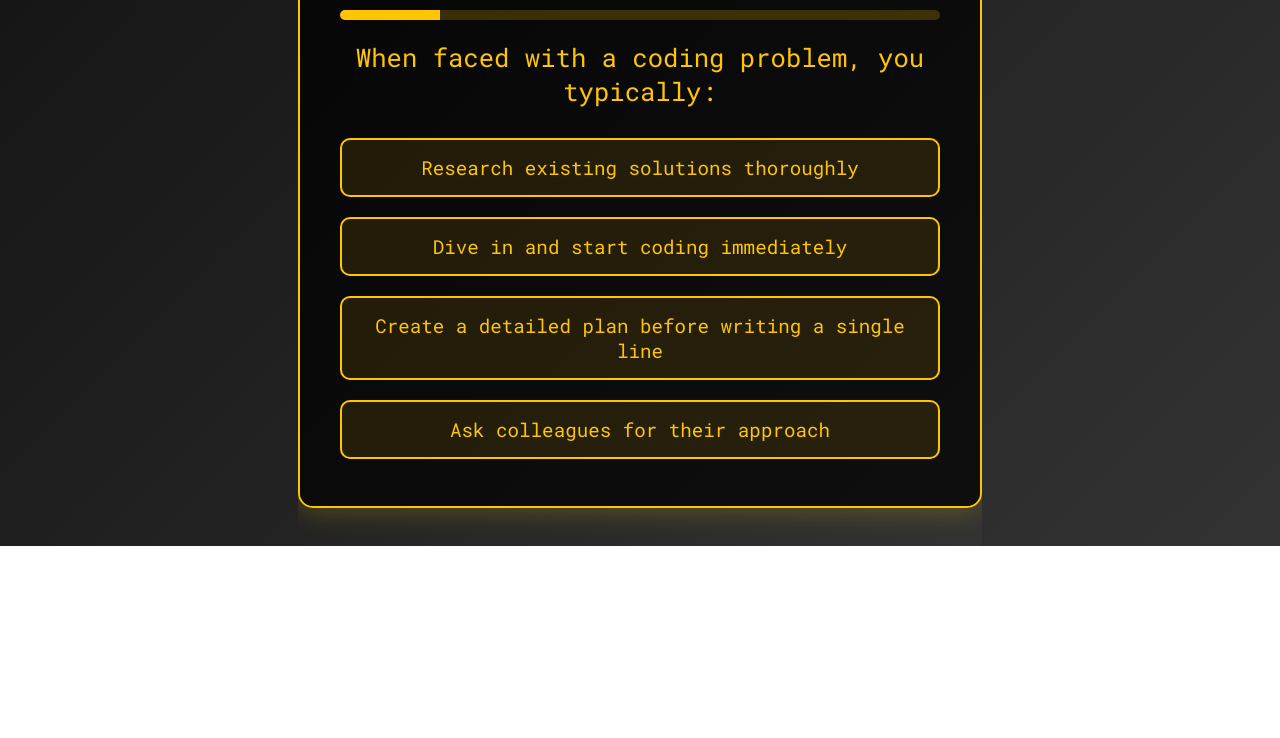
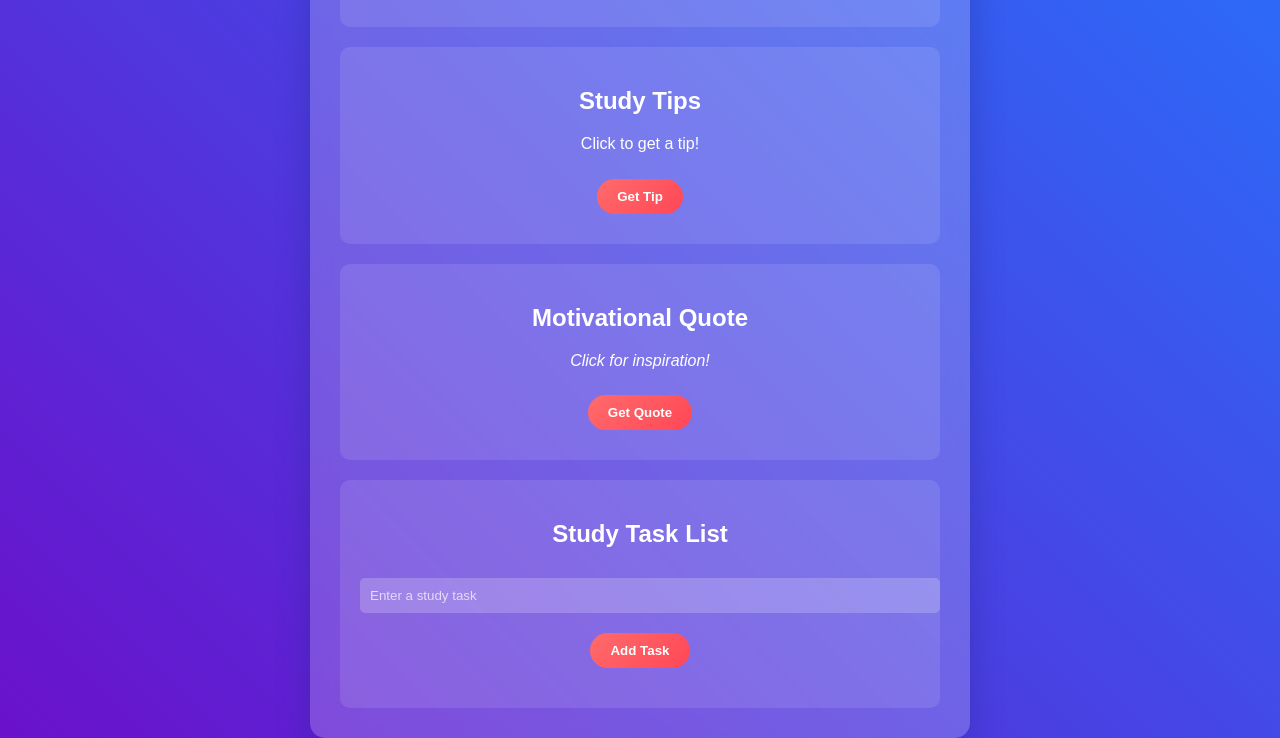
Before and after one commit to siniiisark/techfest-studybuddy, a plain HTML site: page index.html in a window 1280 px wide. Shown: the part 254-992 px from the top of the page. Before the commit the page ends 800 px from the top, so only its background shows below. Drawn offline with Linux system fonts and the light colour scheme.

Commit message:
Update index.html

```diff
--- a/index.html
+++ b/index.html
@@ -2,246 +2,236 @@
 <html lang="en">
 <head>
     <meta charset="UTF-8">
-    <title>What Kind of Coder Are You?</title>
-    <link href="https://fonts.googleapis.com/css2?family=Orbitron:wght@400;700&family=Roboto+Mono:wght@300;400;700&display=swap" rel="stylesheet">
+    <title>study buddy</title>
     <style>
-        html, body {
-            height: 100%;
+        body {
+            font-family: 'Arial', sans-serif;
             margin: 0;
+            padding: 0;
+            background: linear-gradient(45deg, #6a11cb 0%, #2575fc 100%);
+            min-height: 100vh;
             display: flex;
             justify-content: center;
             align-items: center;
-            overflow: hidden;
-            font-family: 'Roboto Mono', monospace;
-            background: linear-gradient(135deg, #121212, #333333);
-            color: #ffc600;
+            color: white;
         }
-        .quiz-container {
-            width: 600px;
-            padding: 40px;
+        .container {
+            background-color: rgba(255, 255, 255, 0.2);
+            border-radius: 15px;
+            padding: 30px;
+            width: 90%;
+            max-width: 600px;
             text-align: center;
-            background-color: rgba(0, 0, 0, 0.7);
-            border-radius: 15px;
-            box-shadow: 0 0 30px rgba(255, 198, 0, 0.3);
-            position: relative;
-            z-index: 10;
-            max-height: 80vh;
-            overflow-y: auto;
-            border: 2px solid #ffc600;
+            backdrop-filter: blur(10px);
+            box-shadow: 0 8px 32px 0 rgba(31, 38, 135, 0.37);
         }
         h1 {
-            font-family: 'Orbitron', sans-serif;
-            color: #ffc600;
-            font-size: 3rem;
-            margin-bottom: 30px;
-            text-shadow: 0 0 10px rgba(255, 198, 0, 0.5);
+            color: white;
+            margin-bottom: 20px;
         }
-        .question {
-            font-size: 1.6rem;
-            margin-bottom: 30px;
-            color: #ffc600;
+        .timer {
+            font-size: 2em;
+            color: #ffd700;
+            margin: 20px 0;
         }
-        .options {
+        .section {
+            background-color: rgba(255, 255, 255, 0.1);
+            border-radius: 10px;
+            padding: 20px;
+            margin-top: 20px;
+        }
+        .btn {
+            display: inline-block;
+            padding: 10px 20px;
+            margin: 10px;
+            border: none;
+            border-radius: 25px;
+            background: linear-gradient(135deg, #ff6b6b, #ff4757);
+            color: white;
+            font-weight: bold;
+            cursor: pointer;
+            transition: transform 0.3s, box-shadow 0.3s;
+            text-decoration: none;
+        }
+        .btn:hover {
+            transform: scale(1.05);
+            box-shadow: 0 4px 15px rgba(0,0,0,0.2);
+        }
+        #task-list {
+            text-align: left;
+            margin-top: 10px;
+        }
+        .task-item {
             display: flex;
-            flex-direction: column;
-            gap: 20px;
+            justify-content: space-between;
+            align-items: center;
+            background-color: rgba(255, 255, 255, 0.1);
+            margin: 5px 0;
+            padding: 10px;
+            border-radius: 5px;
         }
-        button {
-            font-family: 'Roboto Mono', monospace;
-            font-size: 1.2rem;
-            padding: 15px;
-            background-color: rgba(255, 198, 0, 0.1);
-            color: #ffc600;
-            border: 2px solid #ffc600;
-            border-radius: 10px;
-            cursor: pointer;
-            transition: all 0.3s ease;
-            position: relative;
-            overflow: hidden;
+        .task-item.completed {
+            text-decoration: line-through;
+            opacity: 0.6;
         }
-        button::before {
-            content: '';
-            position: absolute;
-            top: 0;
-            left: -100%;
+        #quote-display {
+            font-style: italic;
+            margin: 15px 0;
+        }
+        input[type="text"] {
             width: 100%;
-            height: 100%;
-            background: linear-gradient(120deg, transparent, rgba(255, 198, 0, 0.2), transparent);
-            transition: all 0.5s ease;
+            padding: 10px;
+            margin: 10px 0;
+            border: none;
+            border-radius: 5px;
+            background-color: rgba(255, 255, 255, 0.2);
+            color: white;
         }
-        button:hover::before {
-            left: 100%;
-        }
-        button:hover {
-            transform: scale(1.05);
-            box-shadow: 0 0 15px rgba(255, 198, 0, 0.5);
-        }
-        #result {
-            margin-top: 30px;
-            font-size: 1.5rem;
-            color: #ffc600;
-            line-height: 1.6;
-        }
-        .progress {
-            width: 100%;
-            height: 10px;
-            background-color: rgba(255, 198, 0, 0.2);
-            margin-bottom: 20px;
-            border-radius: 5px;
-            overflow: hidden;
-        }
-        .progress-bar {
-            width: 0;
-            height: 100%;
-            background-color: #ffc600;
-            transition: width 0.5s ease;
+        input::placeholder {
+            color: rgba(255, 255, 255, 0.7);
         }
     </style>
 </head>
 <body>
-    <div class="quiz-container">
-        <h1>Coder Personality Quiz</h1>
-        <div class="progress">
-            <div id="progress-bar" class="progress-bar"></div>
+    <div class="container">
+        <h1>🚀 Exam Buddy Pro 📚</h1>
+
+        <div class="section">
+            <div class="timer" id="countdown">00:00:00</div>
+            <button class="btn" onclick="startTimer()">Start Studying</button>
+            <button class="btn" onclick="resetTimer()">Reset Timer</button>
         </div>
-        <div id="quiz">
-            <div class="question" id="question"></div>
-            <div class="options" id="options"></div>
+
+        <div class="section">
+            <h2>Study Tips</h2>
+            <p id="tip-display">Click to get a tip!</p>
+            <button class="btn" onclick="getRandomTip()">Get Tip</button>
         </div>
-        <div id="result"></div>
+
+        <div class="section">
+            <h2>Motivational Quote</h2>
+            <p id="quote-display">Click for inspiration!</p>
+            <button class="btn" onclick="getRandomQuote()">Get Quote</button>
+        </div>
+
+        <div class="section">
+            <h2>Study Task List</h2>
+            <input type="text" id="task-input" placeholder="Enter a study task">
+            <button class="btn" onclick="addTask()">Add Task</button>
+            <div id="task-list"></div>
+        </div>
     </div>
 
     <script>
-        const quizData = {
-            questions: [
-                {
-                    text: "When faced with a coding problem, you typically:",
-                    options: [
-                        { text: "Research existing solutions thoroughly", coder: "Researcher" },
-                        { text: "Dive in and start coding immediately", coder: "Adventurer" },
-                        { text: "Create a detailed plan before writing a single line", coder: "Architect" },
-                        { text: "Ask colleagues for their approach", coder: "Collaborator" }
-                    ]
-                },
-                {
-                    text: "Your favorite programming language is:",
-                    options: [
-                        { text: "Python - versatile and readable", coder: "Researcher" },
-                        { text: "Rust - performance and safety", coder: "Architect" },
-                        { text: "JavaScript - flexible and dynamic", coder: "Adventurer" },
-                        { text: "TypeScript - structured and predictable", coder: "Collaborator" }
-                    ]
-                },
-                {
-                    text: "In a team project, you're most likely to:",
-                    options: [
-                        { text: "Write comprehensive documentation", coder: "Researcher" },
-                        { text: "Prototype new features quickly", coder: "Adventurer" },
-                        { text: "Design the overall system architecture", coder: "Architect" },
-                        { text: "Ensure smooth communication between team members", coder: "Collaborator" }
-                    ]
-                },
-                {
-                    text: "Your ideal coding environment is:",
-                    options: [
-                        { text: "A quiet space with multiple research resources", coder: "Researcher" },
-                        { text: "An open, collaborative workspace", coder: "Collaborator" },
-                        { text: "A minimalist setup with multiple monitors", coder: "Architect" },
-                        { text: "A dynamic, flexible workspace", coder: "Adventurer" }
-                    ]
-                },
-                {
-                    text: "When debugging, you prefer to:",
-                    options: [
-                        { text: "Use systematic debugging tools and techniques", coder: "Researcher" },
-                        { text: "Experiment with different solutions quickly", coder: "Adventurer" },
-                        { text: "Analyze the entire system for potential issues", coder: "Architect" },
-                        { text: "Collaborate and get input from team members", coder: "Collaborator" }
-                    ]
-                },
-                {
-                    text: "Your approach to learning new technologies is:",
-                    options: [
-                        { text: "Deep-dive into academic papers and official documentation", coder: "Researcher" },
-                        { text: "Build side projects to learn hands-on", coder: "Adventurer" },
-                        { text: "Create comprehensive learning roadmaps", coder: "Architect" },
-                        { text: "Join study groups and collaborative learning platforms", coder: "Collaborator" }
-                    ]
-                }
-            ],
-            results: {
-                "Researcher": {
-                    description: "The Research-Driven Coder 🔬\n\nYou approach coding with academic precision. Your strength lies in deep understanding, thorough research, and methodical problem-solving. You're the one who digs into documentation, understands the theory behind technologies, and develops solutions based on comprehensive knowledge."
-                },
-                "Adventurer": {
-                    description: "The Experimental Coder 🚀\n\nYou're a coding adventurer who learns by doing. Quick to prototype, unafraid of failure, and always eager to try new approaches. Your dynamic coding style means you're often the first to explore new technologies and find innovative solutions through hands-on experimentation."
-                },
-                "Architect": {
-                    description: "The Systems Architect 🏗️\n\nYou see code as a complex, interconnected system. Your strength is in designing elegant, scalable architectures. Before writing a single line of code, you've already mapped out the entire system in your mind, ensuring efficiency, maintainability, and future-proofing."
-                },
-                "Collaborator": {
-                    description: "The Team-Oriented Coder 🤝\n\nCommunication and teamwork are your superpowers. You excel at bridging gaps between team members, ensuring smooth project flow, and creating code that's not just functional, but also comprehensible and maintainable by your entire team."
-                }
-            }
-        };
+        let countdown;
+        let totalSeconds = 0;
 
-        let currentQuestion = 0;
-        let coderScores = {
-            "Researcher": 0,
-            "Adventurer": 0,
-            "Architect": 0,
-            "Collaborator": 0
-        };
+        function startTimer() {
+            const timerDisplay = document.getElementById('countdown');
 
-        function updateProgressBar() {
-            const progressBar = document.getElementById('progress-bar');
-            const progress = ((currentQuestion + 1) / quizData.questions.length) * 100;
-            progressBar.style.width = `${progress}%`;
+            clearInterval(countdown);
+
+            countdown = setInterval(() => {
+                totalSeconds++;
+
+                let hours = Math.floor(totalSeconds / 3600);
+                let minutes = Math.floor((totalSeconds % 3600) / 60);
+                let seconds = totalSeconds % 60;
+
+                hours = hours < 10 ? '0' + hours : hours;
+                minutes = minutes < 10 ? '0' + minutes : minutes;
+                seconds = seconds < 10 ? '0' + seconds : seconds;
+
+                timerDisplay.textContent = `${hours}:${minutes}:${seconds}`;
+            }, 1000);
         }
 
-        function displayQuestion() {
-            const questionEl = document.getElementById('question');
-            const optionsEl = document.getElementById('options');
-            const currentQuizQuestion = quizData.questions[currentQuestion];
-
-            questionEl.textContent = currentQuizQuestion.text;
-            optionsEl.innerHTML = '';
-
-            currentQuizQuestion.options.forEach(option => {
-                const button = document.createElement('button');
-                button.textContent = option.text;
-                button.addEventListener('click', () => selectAnswer(option.coder));
-                optionsEl.appendChild(button);
-            });
-
-            updateProgressBar();
+        function resetTimer() {
+            clearInterval(countdown);
+            totalSeconds = 0;
+            document.getElementById('countdown').textContent = '00:00:00';
         }
 
-        function selectAnswer(coder) {
-            coderScores[coder]++;
-            currentQuestion++;
+        const studyTips = [
+            "Take short breaks every 25 minutes!",
+            "Drink water and stay hydrated while studying.",
+            "Create a calm study space with good lighting.",
+            "Use colorful notes to make studying fun.",
+            "Practice deep breathing when you feel stressed.",
+            "Get enough sleep before your exams.",
+            "Try explaining topics to an imaginary friend.",
+            "Use sticky notes for important information.",
+            "Mix up your study locations to stay interested.",
+            "Reward yourself after completing study goals!"
+        ];
 
-            if (currentQuestion < quizData.questions.length) {
-                displayQuestion();
-            } else {
-                showResult();
-            }
+        function getRandomTip() {
+            const tipDisplay = document.getElementById('tip-display');
+            const randomTip = studyTips[Math.floor(Math.random() * studyTips.length)];
+            tipDisplay.textContent = randomTip;
         }
 
-        function showResult() {
-            const quizEl = document.getElementById('quiz');
-            const resultEl = document.getElementById('result');
-            quizEl.style.display = 'none';
+        const motivationalQuotes = [
+            "Believe you can and you're halfway there. - Theodore Roosevelt",
+            "Success is not final, failure is not fatal: it is the courage to continue that counts. - Winston Churchill",
+            "The future depends on what you do today. - Mahatma Gandhi",
+            "You are braver than you believe, stronger than you seem, and smarter than you think. - A.A. Milne",
+            "Your hardest times often lead to the greatest moments of your life. - Roy T. Bennett",
+            "Don't watch the clock; do what it does. Keep going. - Sam Levenson",
+            "The only way to do great work is to love what you do. - Steve Jobs",
+            "Believe in yourself and all that you are. - Christian D. Larson",
+            "Success is walking from failure to failure with no loss of enthusiasm. - Winston Churchill",
+            "You miss 100% of the shots you don't take. - Wayne Gretzky"
+        ];
 
-            const topCoder = Object.keys(coderScores).reduce((a, b) =>
-                coderScores[a] > coderScores[b] ? a : b
-            );
-
-            resultEl.textContent = quizData.results[topCoder].description;
+        function getRandomQuote() {
+            const quoteDisplay = document.getElementById('quote-display');
+            const randomQuote = motivationalQuotes[Math.floor(Math.random() * motivationalQuotes.length)];
+            quoteDisplay.textContent = randomQuote;
         }
 
-        // Start the quiz
-        displayQuestion();
+        function addTask() {
+            const taskInput = document.getElementById('task-input');
+            const taskList = document.getElementById('task-list');
+
+            if (taskInput.value.trim() === '') return;
+
+            const taskItem = document.createElement('div');
+            taskItem.classList.add('task-item');
+
+            const taskText = document.createElement('span');
+            taskText.textContent = taskInput.value;
+
+            const completeButton = document.createElement('button');
+            completeButton.textContent = '✓';
+            completeButton.classList.add('btn');
+            completeButton.style.padding = '5px 10px';
+            completeButton.style.margin = '0';
+            completeButton.style.fontSize = '12px';
+
+            completeButton.onclick = function() {
+                taskItem.classList.toggle('completed');
+            };
+
+            const deleteButton = document.createElement('button');
+            deleteButton.textContent = '✕';
+            deleteButton.classList.add('btn');
+            deleteButton.style.padding = '5px 10px';
+            deleteButton.style.margin = '0';
+            deleteButton.style.fontSize = '12px';
+            deleteButton.style.background = 'linear-gradient(135deg, #ff4b4b, #ff1a1a)';
+
+            deleteButton.onclick = function() {
+                taskList.removeChild(taskItem);
+            };
+
+            taskItem.appendChild(taskText);
+            taskItem.appendChild(completeButton);
+            taskItem.appendChild(deleteButton);
+
+            taskList.appendChild(taskItem);
+            taskInput.value = '';
+        }
     </script>
 </body>
 </html>
```
